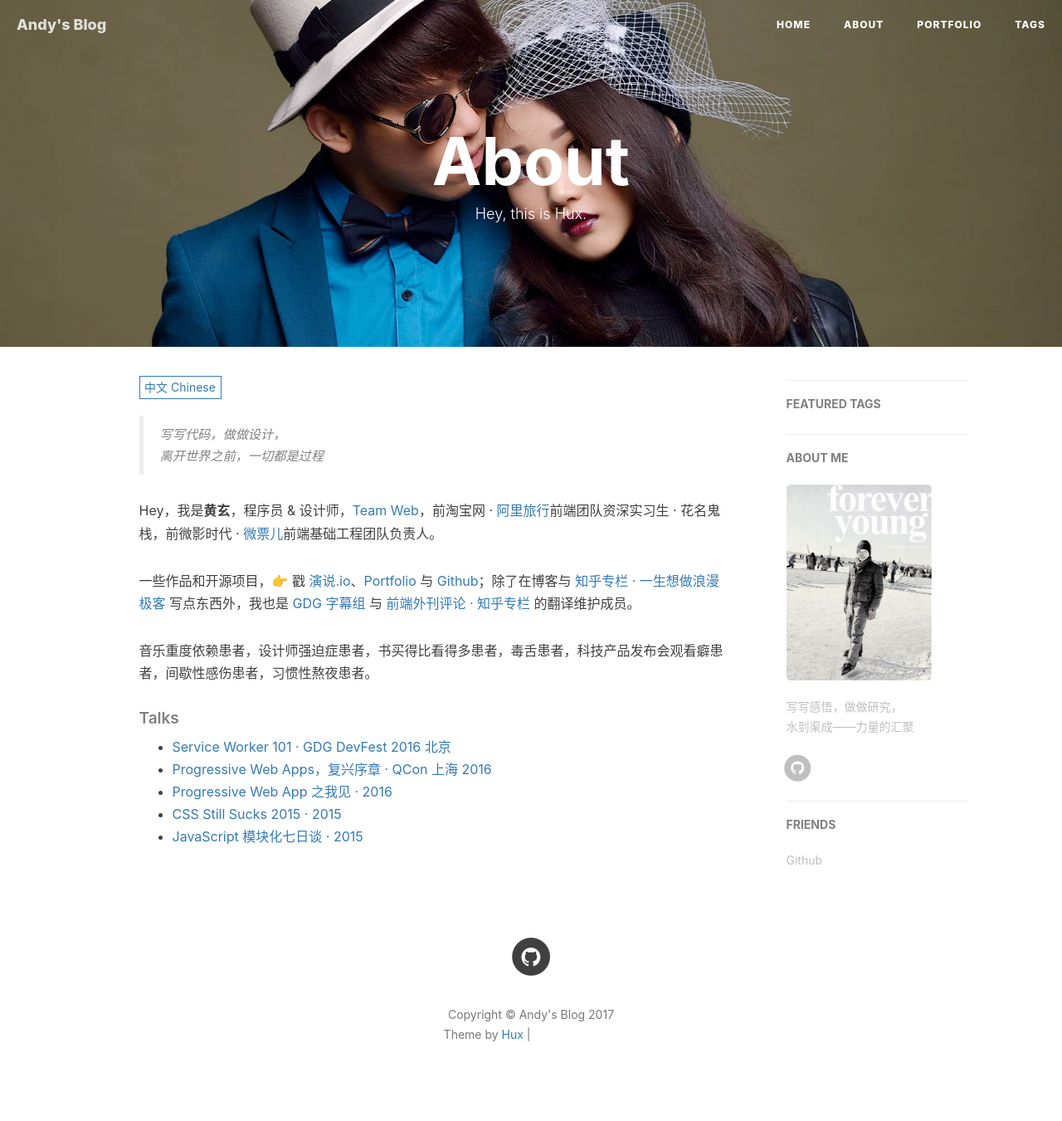
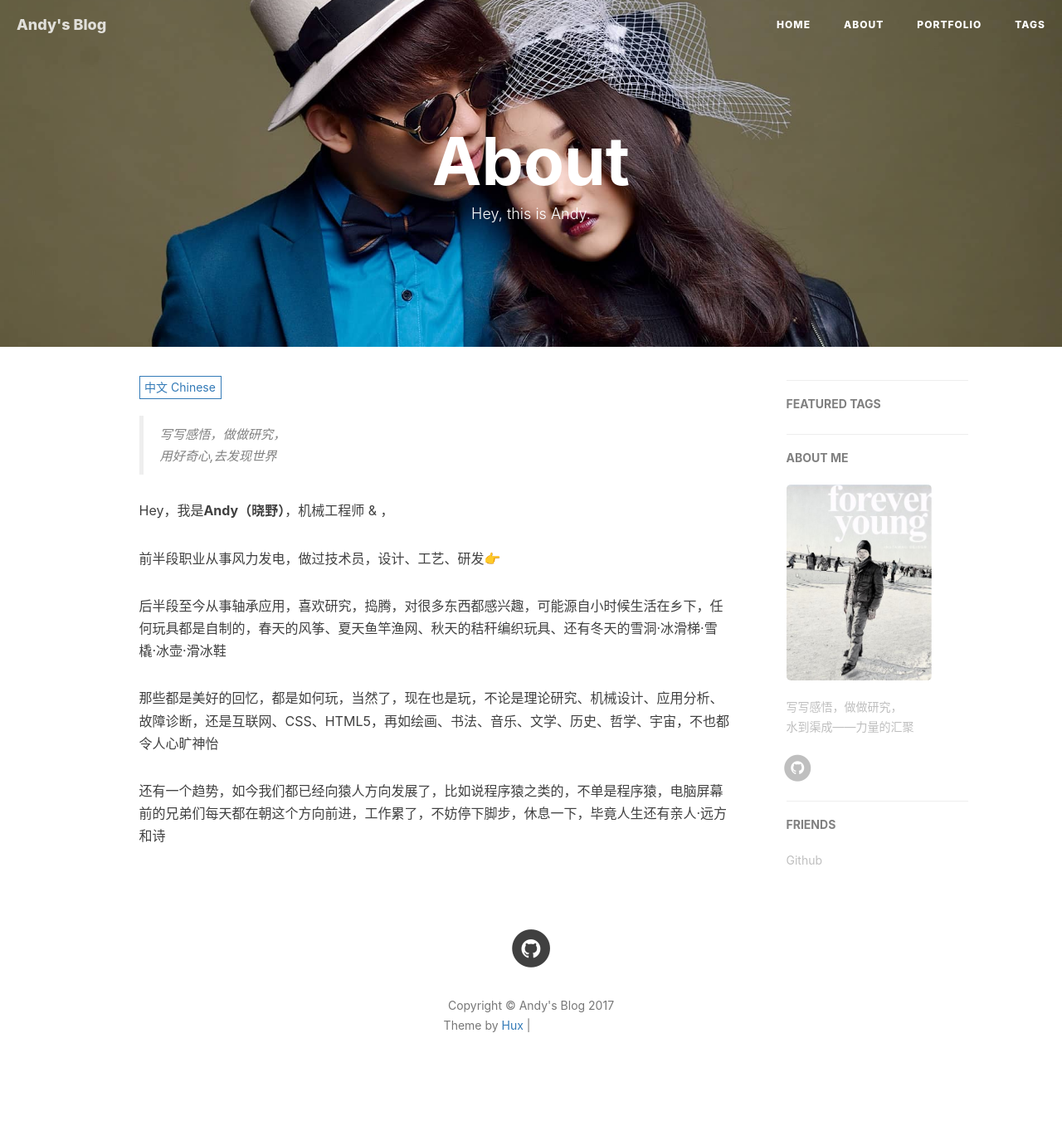
Before and after one commit to andyqi1999/andyqi1999.github.io, a Jekyll site: the page built from about.html, in a window 1280 px wide. Shown: the whole page at 83% size. Built offline with Jekyll 4.4.1, drawn with Linux system fonts in a browser that asks for light colours; nearby versions of some CDN libraries; comment, search, counter and statistics services are not loaded; grey boxes are pictures that could not be loaded.

Commit message:
Update about.html

```diff
--- a/about.html
+++ b/about.html
@@ -1,7 +1,7 @@
 ---
 layout: page
 title: "About"
-description: "Hey, this is Hux."
+description: "Hey, this is Andy."
 header-img: "img/about-bg.jpg"
 ---
 
@@ -15,45 +15,39 @@ header-img: "img/about-bg.jpg"
 <div class="zh post-container">
 
     <!--copied from markdown -->
-    <blockquote><p>写写代码，做做设计，<br>
-    离开世界之前，一切都是过程</p></blockquote>
+    <blockquote><p>写写感悟，做做研究，<br>
+    用好奇心,去发现世界</p></blockquote>
 
-    <p>Hey，我是<strong>黄玄</strong>，程序员 &amp; 设计师，<a href="https://medium.com/ben-and-dion/team-web-3315aa447fb2#.359a9c6cl">Team Web</a>，前淘宝网 · <a href="http://alitrip.com">阿里旅行</a>前端团队资深实习生 · 花名鬼栈，前微影时代 · <a href="http://www.wepiao.com/?r=movie">微票儿</a>前端基础工程团队负责人。</p>
+    <p>Hey，我是<strong>Andy（晓野）</strong>，机械工程师 &amp; ， </p>
 
-    <p>一些作品和开源项目，👉 戳 <a href="https://zhuanlan.zhihu.com/p/21280918">演说.io</a>、<a href="/portfolio">Portfolio</a> 与 <a href="http://github.com/huxpro">Github</a>；除了在博客与 <a href="http://zhuanlan.zhihu.com/huxblog">知乎专栏 · 一生想做浪漫极客</a> 写点东西外，我也是 <a href="http://www.gfansub.com/">GDG 字幕组</a> 与 <a href="http://zhuanlan.zhihu.com/FrontendMagazine">前端外刊评论 · 知乎专栏</a> 的翻译维护成员。</p>
+    <p>前半段职业从事风力发电，做过技术员，设计、工艺、研发👉
 
-    <p>音乐重度依赖患者，设计师强迫症患者，书买得比看得多患者，毒舌患者，科技产品发布会观看癖患者，间歇性感伤患者，习惯性熬夜患者。</p>
-    <h5>Talks</h5>
+    <p>后半段至今从事轴承应用，喜欢研究，捣腾，对很多东西都感兴趣，可能源自小时候生活在乡下，任何玩具都是自制的，春天的风筝、夏天鱼竿渔网、秋天的秸秆编织玩具、还有冬天的雪洞·冰滑梯·雪橇·冰壶·滑冰鞋</p>
+    <p>那些都是美好的回忆，都是如何玩，当然了，现在也是玩，不论是理论研究、机械设计、应用分析、故障诊断，还是互联网、CSS、HTML5，再如绘画、书法、音乐、文学、历史、哲学、宇宙，不也都令人心旷神怡 </p>
+    <p>还有一个趋势，如今我们都已经向猿人方向发展了，比如说程序猿之类的，不单是程序猿，电脑屏幕前的兄弟们每天都在朝这个方向前进，工作累了，不妨停下脚步，休息一下，毕竟人生还有亲人·远方和诗  </p>
 
-    <ul>
-    <li><a href="//huangxuan.me/2016/11/20/sw-101-gdgdf/">Service Worker 101 · GDG DevFest 2016 北京</a></li>
-    <li><a href="//huangxuan.me/2016/10/20/pwa-qcon2016/">Progressive Web Apps，复兴序章 · QCon 上海 2016</a></li>
-    <li><a href="//huangxuan.me/2016/06/05/pwa-in-my-pov/">Progressive Web App 之我见 · 2016</a></li>
-    <li><a href="//huangxuan.me/2015/12/28/css-sucks-2015/">CSS Still Sucks 2015 · 2015</a></li>
-    <li><a href="//huangxuan.me/2015/07/09/js-module-7day/">JavaScript 模块化七日谈 · 2015</a></li>
-    </ul>
+<!--<h5>Talks</h5>
+
+    //<ul>
+    //<li><a href="#">电机分类</a></li>
+    //</ul>
+-->
 </div>
 
 <!-- English Version -->
 <div class="en post-container">
-    <blockquote><p>Yet another Web Developer. <br>
-    Yet another Life-long Designer.</p></blockquote>
+    <blockquote><p>Life thinker <br>
+    World visitor</p></blockquote>
 
-    <p>Hi, I am <strong>Huang Xuan(黄玄)</strong>，you can call me <strong>Hux</strong>. I'm an engineer &amp; a designer who loves to build software such as <a href="http://yanshuo.io">Yanshuo.io</a> and more (<a href="/portfolio">Portfolio 👉</a> and <a href="http://github.com/huxpro">Github 👉</a>). I studied Digital Media Art and graduated from <a href="https://en.wikipedia.org/wiki/Communication_University_of_China">Communication University of China</a> in 2016.</p>
+    <p>Hi, I am <strong>Andy</strong>. I'm an mechanical engineer &amp;  (<a href="http://github.com/andyqi1999">Github 👉</a>). </p>
 
-    <p>As an engineer, I worked at Wepiao (<a href="https://www.crunchbase.com/organization/wepiao#/entity">see CrunchBase</a>) as the dev lead of Front-End Infrastructure Team, and used to intern at <a href="https://www.alitrip.com/">Alibaba Trip</a> for one year. As a designer, I was offered to be the UI/UX Designer Intern of Alibaba, Microsoft etc.</p>
-
-    <p>Moreover, I'm also a translator at <a href="http://www.gfansub.com/">GDG China Subtitle Team</a>, maintainer at <a href="http://zhuanlan.zhihu.com/FrontendMagazine">Frontend Magazine</a> and the owner of <a href="http://zhuanlan.zhihu.com/huxblog">Lifelong Romantic Geek</a>.</p>
-
+<!--
     <h5>Talks</h5>
 
     <ul>
-    <li><a href="//huangxuan.me/2016/11/20/sw-101-gdgdf/">Service Worker 101, working offline and instant loading · GDG DevFest 2016 Beijing</a></li>
-    <li><a href="//huangxuan.me/2016/10/20/pwa-qcon2016/">Progressive Web Apps, make web great again · QCon Shanghai 2016</a></li>
-    <li><a href="//huangxuan.me/2016/06/05/pwa-in-my-pov/">Progressive Web App in my pov · 2016</a></li>
-    <li><a href="//huangxuan.me/2015/12/28/css-sucks-2015/">CSS Still Sucks 2015, and how we work around it · 2015</a></li>
-    <li><a href="//huangxuan.me/2015/07/09/js-module-7day/">JavaScript Modularization Journey · 2015</a></li>
+    <li><a href="#">##</a></li>
     </ul>
+-->
 </div>
 
 <!-- Handle Language Change -->
```
